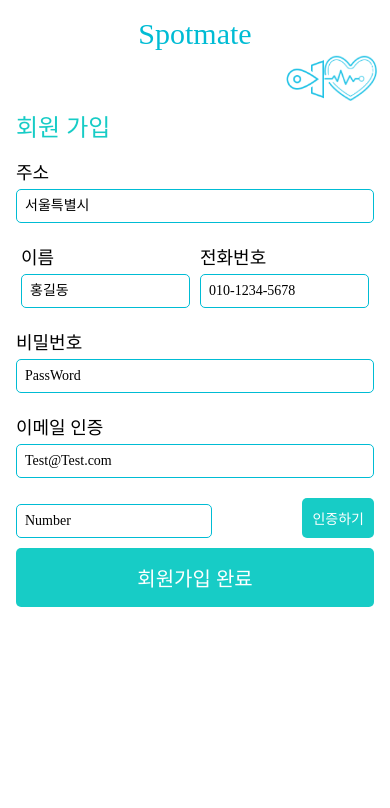
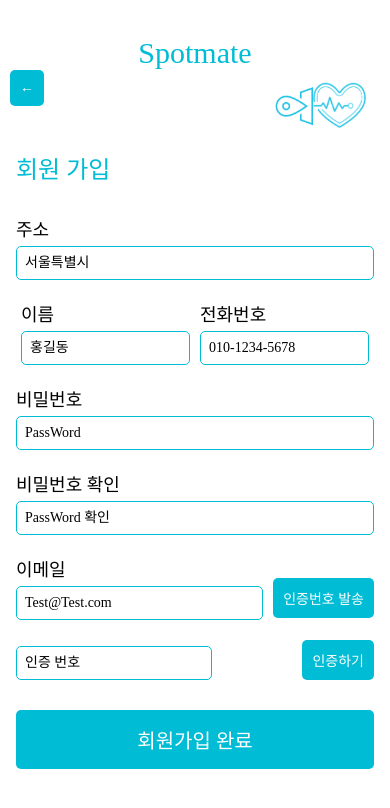
Before and after one commit to SpotMate-Project/app, a React Native app: screen /Agree in a window 390 px wide. Shown: the top 808 px of the page. Built offline with nearby package versions, Linux system fonts and the light colour scheme.

Commit message:
feat : 회원가입 기능 로직 추가

```diff
--- a/src/Agree/Agree.tsx
+++ b/src/Agree/Agree.tsx
@@ -1,154 +1,345 @@
+import React, { useState } from "react";
+import {
+  StyleSheet,
+  Text,
+  View,
+  TextInput,
+  TouchableOpacity,
+  Image,
+  Alert,
+  ScrollView,
+  KeyboardAvoidingView,
+  Platform,
+} from "react-native";
 
-import React, { useState } from 'react';
-import { StyleSheet, Text, View, TextInput, TouchableOpacity, Image } from 'react-native';
+const Agree: React.FC = ({ navigation }) => {
+  const [isChecked, setChecked] = useState(false);
+  const [address, setAddress] = useState("");
+  const [email, setEmail] = useState("");
+  const [pw, setPw] = useState("");
+  const [phnum, setPhnum] = useState("");
+  const [name, setName] = useState("");
+  const [confirmpw, setConfirmPw] = useState("");
+  const [auth_code, setAuthCode] = useState("");
+  const [isEmailVerified, setIsEmailVerified] = useState(false); // 이메일 인증 상태
 
-const Agree: React.FC = () =>  {
-  const [isChecked, setChecked] = useState(false);
+  const handlesignup = () => {
+    if (!isEmailVerified) {
+      Alert.alert("회원가입 실패", "이메일 인증을 완료해주세요.");
+      return;
+    }
+
+    fetch("http://spotweb.hysu.kr:1030/user/signup", {
+      method: "POST",
+      headers: {
+        "Content-Type": "application/json",
+      },
+      body: JSON.stringify({
+        email: email,
+        password: pw,
+        passwordCheck: confirmpw,
+        nickname: name,
+        ph_num: phnum,
+        address: address,
+      }),
+    })
+      .then((res) => res.json())
+      .then((res) => {
+        if (res.success) {
+          Alert.alert("회원가입 성공", "회원가입이 완료되었습니다.");
+          navigation.goBack();
+        } else {
+          alert(JSON.stringify(pw));
+          Alert.alert(
+            "회원가입 실패",
+            res.message || "정보를 다시 입력해주세요."
+          );
+        }
+      })
+      .catch((error) => {
+        Alert.alert(
+          "회원가입 실패",
+          "서버 오류가 발생했습니다. 나중에 다시 시도해주세요."
+        );
+      });
+  };
+
+  const sendEmail = () => {
+    fetch("http://spotweb.hysu.kr:1030/user/auth/send", {
+      method: "POST",
+      headers: {
+        "Content-Type": "application/json",
+      },
+      body: JSON.stringify({
+        email: email,
+      }),
+    })
+      .then((res) => res.json())
+      .then((res) => {
+        if (res.success) {
+          Alert.alert("이메일 전송 성공", "이메일이 전송되었습니다.");
+        } else {
+          Alert.alert(
+            "이메일 전송 실패",
+            res.message || "이메일을 다시 확인해주세요."
+          );
+        }
+      })
+      .catch((error) => {
+        Alert.alert(
+          "이메일 전송 실패",
+          "서버 오류가 발생했습니다. 나중에 다시 시도해주세요."
+        );
+      });
+  };
+
+  const verifyEmail = () => {
+    fetch("http://spotweb.hysu.kr:1030/user/auth/verify", {
+      method: "POST",
+      headers: {
+        "Content-Type": "application/json",
+      },
+      body: JSON.stringify({
+        email: email,
+        auth_code: auth_code,
+      }),
+    })
+      .then((res) => res.json())
+      .then((res) => {
+        if (res.success) {
+          setIsEmailVerified(true);
+          Alert.alert("인증 성공", "이메일 인증이 완료되었습니다.");
+        } else {
+          Alert.alert(
+            "인증 실패",
+            res.message || "인증 코드가 일치하지 않습니다."
+          );
+        }
+      })
+      .catch((error) => {
+        Alert.alert(
+          "인증 실패",
+          "서버 오류가 발생했습니다. 나중에 다시 시도해주세요."
+        );
+      });
+  };
 
   return (
-    <View style={styles.container}>
+    <KeyboardAvoidingView
+      style={styles.container}
+      behavior={Platform.OS === "ios" ? "padding" : "height"}
+    >
+      <ScrollView contentContainerStyle={styles.scrollContainer}>
+        <TouchableOpacity
+          style={styles.backButton}
+          onPress={() => navigation.goBack()}
+        >
+          <Text style={styles.backButtonText}>←</Text>
+        </TouchableOpacity>
         <Text style={styles.headerText}>Spotmate</Text>
         <View style={styles.logoContainer}>
-        <Image source={require('../../assets/logo.png')} style={styles.logo} />
+          <Image
+            source={require("../../assets/logo.png")}
+            style={styles.logo}
+          />
         </View>
         <Text style={styles.sectionHeaderText}>회원 가입</Text>
         <View style={styles.inputGroup}>
           <Text style={styles.label}>주소</Text>
-        <TextInput style={styles.input} placeholder="서울특별시" />
+          <TextInput
+            style={styles.input}
+            placeholder="서울특별시"
+            value={address}
+            onChangeText={setAddress}
+          />
         </View>
         <View style={styles.horizontalGroup}>
           <View style={styles.smallInputGroup}>
             <Text style={styles.label}>이름</Text>
-          <TextInput style={styles.smallInput} placeholder="홍길동" />
+            <TextInput
+              style={styles.smallInput}
+              placeholder="홍길동"
+              value={name}
+              onChangeText={setName}
+            />
           </View>
           <View style={styles.smallInputGroup}>
             <Text style={styles.label}>전화번호</Text>
-          <TextInput style={styles.smallInput} placeholder="010-1234-5678" />
+            <TextInput
+              style={styles.smallInput}
+              placeholder="010-1234-5678"
+              value={phnum}
+              onChangeText={setPhnum}
+            />
           </View>
         </View>
         <View style={styles.inputGroup}>
           <Text style={styles.label}>비밀번호</Text>
-        <TextInput style={styles.input} placeholder="PassWord" secureTextEntry={true} />
+          <TextInput
+            style={styles.input}
+            placeholder="PassWord"
+            secureTextEntry={true}
+            value={pw}
+            onChangeText={setPw}
+          />
         </View>
         <View style={styles.inputGroup}>
-        <Text style={styles.label}>이메일 인증</Text>
-        <TextInput style={styles.input} placeholder="Test@Test.com" keyboardType="email-address" />
+          <Text style={styles.label}>비밀번호 확인</Text>
+          <TextInput
+            style={styles.input}
+            placeholder="PassWord 확인"
+            secureTextEntry={true}
+            value={confirmpw}
+            onChangeText={setConfirmPw}
+          />
         </View>
         <View style={styles.horizontalGroup}>
-        <TextInput style={styles.smallInput} placeholder="Number" />
-        <TouchableOpacity style={styles.verifyButton}>
+          <View style={styles.emailInputGroup}>
+            <Text style={styles.label}>이메일</Text>
+            <TextInput
+              style={styles.input}
+              placeholder="Test@Test.com"
+              keyboardType="email-address"
+              value={email}
+              onChangeText={setEmail}
+            />
+          </View>
+          <TouchableOpacity style={styles.sendEmailButton} onPress={sendEmail}>
+            <Text style={styles.buttonText}>인증번호 발송</Text>
+          </TouchableOpacity>
+        </View>
+        <View style={styles.horizontalGroup}>
+          <TextInput
+            style={styles.smallInput}
+            placeholder="인증 번호"
+            value={auth_code}
+            onChangeText={setAuthCode}
+          />
+          <TouchableOpacity style={styles.verifyButton} onPress={verifyEmail}>
             <Text style={styles.buttonText}>인증하기</Text>
           </TouchableOpacity>
         </View>
-
-
-
-
-
-      <TouchableOpacity style={styles.submitButton}>
+        <TouchableOpacity style={styles.submitButton} onPress={handlesignup}>
           <Text style={styles.submitButtonText}>회원가입 완료</Text>
         </TouchableOpacity>
-    </View>
+      </ScrollView>
+    </KeyboardAvoidingView>
   );
-}
+};
 
 const styles = StyleSheet.create({
   container: {
     flex: 1,
+    backgroundColor: "#fff",
+  },
+  scrollContainer: {
     padding: 16,
-    backgroundColor: '#fff',
+    justifyContent: "center",
+  },
+  backButton: {
+    position: "absolute",
+    top: 40,
+    left: 10,
+    backgroundColor: "#00BCD4",
+    padding: 10,
+    borderRadius: 5,
+    marginTop: 30,
+  },
+  backButtonText: {
+    fontFamily: "Jua",
+    color: "#fff",
   },
   headerText: {
-    fontFamily: 'Jua',
+    fontFamily: "Jua",
     fontSize: 30,
-    textAlign: 'center',
-    color: '#00BCD4',
-    marginVertical: 1,
+    textAlign: "center",
+    color: "#00BCD4",
+    marginVertical: 20,
   },
   logoContainer: {
-    alignItems: 'center',
-    marginTop: 1,
-    marginLeft: 280,
+    alignItems: "flex-end",
+    marginTop: -10,
   },
   logo: {
     width: 100,
     height: 50,
   },
   sectionHeaderText: {
-    fontFamily: 'Jua',
+    fontFamily: "Jua",
     fontSize: 24,
-    textAlign: 'left',
-    color: '#17CCC6',
-    marginVertical: 5,
+    textAlign: "left",
+    color: "#00BCD4",
+    marginVertical: 20,
   },
   inputGroup: {
     marginVertical: 10,
   },
   horizontalGroup: {
-    flexDirection: 'row',
-    justifyContent: 'space-between',
-    alignItems: 'center',
+    flexDirection: "row",
+    justifyContent: "space-between",
+    alignItems: "center",
     marginVertical: 10,
+  },
+  emailInputGroup: {
+    flex: 1,
+    marginRight: 10,
   },
   smallInputGroup: {
     flex: 1,
     marginHorizontal: 5,
   },
   label: {
-    fontFamily: 'Jua',
+    fontFamily: "Jua",
     fontSize: 18,
-    color: '#000',
+    color: "#000",
   },
   input: {
     marginTop: 5,
     borderWidth: 1,
-    borderColor: '#00BCD4',
+    borderColor: "#00BCD4",
     padding: 8,
     fontSize: 14,
-    fontFamily: 'Jua',
+    fontFamily: "Jua",
     borderRadius: 5,
   },
   smallInput: {
     marginTop: 5,
     borderWidth: 1,
-    borderColor: '#00BCD4',
+    borderColor: "#00BCD4",
     padding: 8,
     fontSize: 14,
-    fontFamily: 'Jua',
+    fontFamily: "Jua",
     borderRadius: 5,
   },
+  sendEmailButton: {
+    backgroundColor: "#00BCD4",
+    padding: 10,
+    borderRadius: 5,
+    marginTop: 20,
+  },
   verifyButton: {
-    backgroundColor: '#17CCC6',
+    backgroundColor: "#00BCD4",
     padding: 10,
     borderRadius: 5,
     marginLeft: 10,
   },
   buttonText: {
-    fontFamily: 'Jua',
-    color: '#fff',
-  },
-  checkboxContainer: {
-    flexDirection: 'row',
-    alignItems: 'center',
-    marginVertical: 20,
-  },
-  checkboxLabel: {
-    fontFamily: 'Jua',
-    fontSize: 16,
-    color: '#000',
+    fontFamily: "Jua",
+    color: "#fff",
   },
   submitButton: {
-    backgroundColor: '#17CCC6',
+    backgroundColor: "#00BCD4",
     paddingVertical: 15,
     paddingHorizontal: 20,
-    justifyContent: 'center',
-    alignItems: 'center',
+    justifyContent: "center",
+    alignItems: "center",
     borderRadius: 5,
+    marginTop: 20,
   },
   submitButtonText: {
-    fontFamily: 'Jua',
+    fontFamily: "Jua",
     fontSize: 20,
-    color: '#fff',
+    color: "#fff",
   },
 });
 
```
Lines whose indentation alone changed are shown as unchanged.
